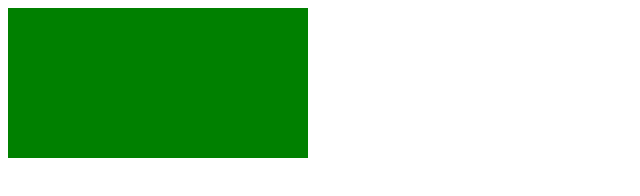
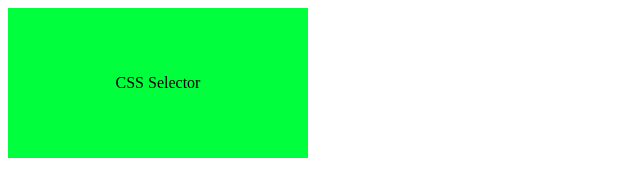
Before and after one commit to JanoiBJR21/CSS-in-Web-Pages, a plain HTML site: page index.html in a window 1280 px wide. Shown: the whole page, without its empty margins (0-640 px from the left). Drawn offline with Linux system fonts and the light colour scheme.

Commit message:
CSS Selector
CSS Selector

```diff
--- a/css/style.css
+++ b/css/style.css
@@ -1,5 +1,19 @@
-.External-Style {
+/* .External-Style {
     width: 300px;
     height: 150px;
     background-color: green;
+} */
+
+/*
+    ////////////
+    CSS Selector
+    ////////////
+*/
+div {
+    width: 300px;
+    height: 150px;
+    background: #00ff3c;
+    display: flex;
+    align-items: center;
+    justify-content: center;
 }
--- a/index.html
+++ b/index.html
@@ -6,23 +6,42 @@
     <meta name="viewport" content="width=device-width, initial-scale=1.0">
     <title>CSS</title>
     <link rel="stylesheet" href="/css/style.css">
+
+    <!-- 2. Internal-Style -->
+    <!-- <style>
+        .Internal-Style {
+            width: 300px;
+            height: 150px;
+            background-color: blue;
+        }
+    </style> -->
 </head>
 
 <body>
+
     <!--
+        ////////////////////////////////
         3 ways of writing css in web page
+            1. Inline-Style
+            2. Internal-Style
+            3. External-Style //Good
+        ////////////////////////////////
+     -->
+    <!-- 1. Inline-Style -->
+    <!-- <div style="width: 300px; height: 150px; background-color: red;"></div> -->
 
-        1. Inline-Style
-        2. Internal-Style
-        3. External-Style //Good
-     -->
+    <!-- 2. Internal-Style -->
+    <!-- <div class="Internal-Style"></div> -->
 
     <!-- 3. External-Style -->
-    <div class="External-Style"></div>
+    <!-- <div class="External-Style"></div> -->
 
-    <div>
-
-    </div>
+    <!--
+        //////////////////
+        การใช้ CSS Selector
+        /////////////////
+    -->
+    <div>CSS Selector</div>
 </body>
 
 </html>
```
